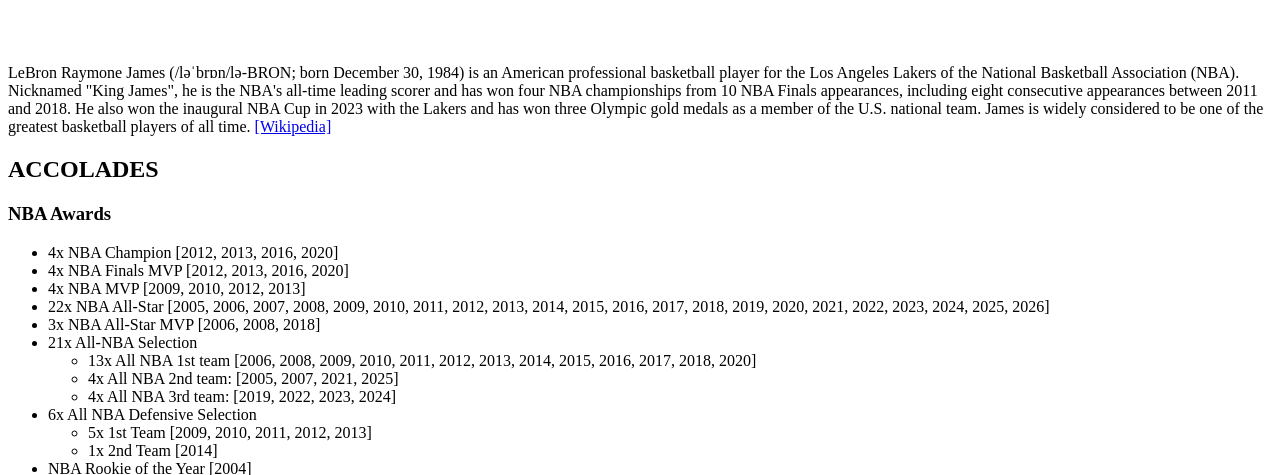
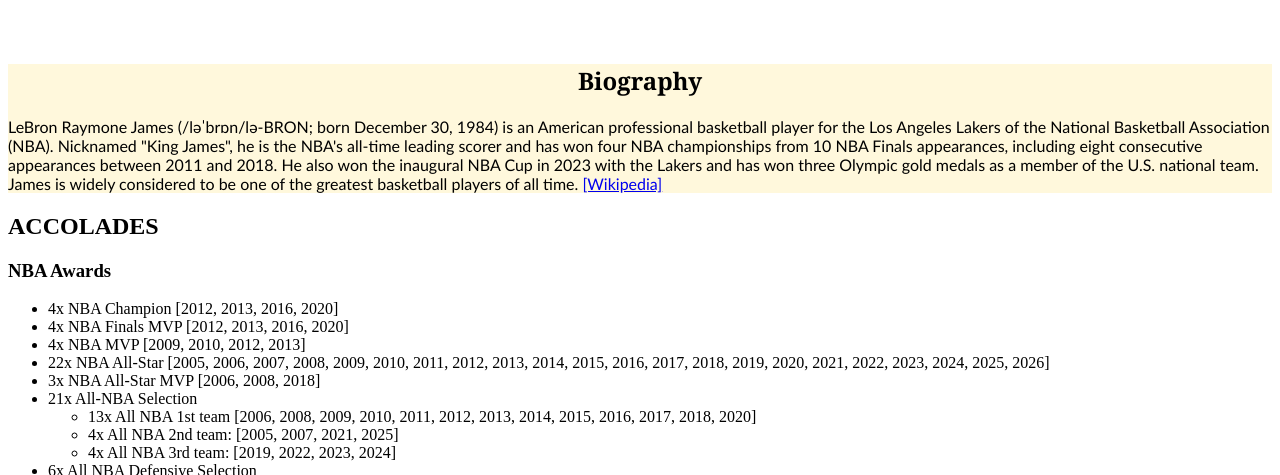
Before and after one commit to jjahamez/ics4u1, a website built with Vite: page assignment1/index.html in a window 1280 px wide. Shown: the part 342-817 px from the top of the page. Built offline with nearby package versions, Linux system fonts and the light colour scheme.

Commit message:
Added classes header/bio styling

```diff
--- a/assignment1/index.html
+++ b/assignment1/index.html
@@ -9,14 +9,21 @@
 </head>
 
 <body>
-  <h1> LEBRON JAMES FANPAGE </h1>
-  <p> LeBron Raymone James (/ləˈbrɒn/lə-BRON; born December 30, 1984) is an American professional basketball player for
-    the Los Angeles Lakers of the National Basketball Association (NBA). Nicknamed "King James", he is the NBA's
-    all-time leading scorer and has won four NBA championships from 10 NBA Finals appearances, including eight
-    consecutive appearances between 2011 and 2018. He also won the inaugural NBA Cup in 2023 with the Lakers and has won
-    three Olympic gold medals as a member of the U.S. national team. James is widely considered to be one of the
-    greatest basketball players of all time. <a href="https://en.wikipedia.org/wiki/LeBron_James"> [Wikipedia] </a>
-  </p>
+
+  <h1 class="header"> LEBRON JAMES FANPAGE </h1>
+
+  <section class="bio">
+    <h1> Biography </h1>
+    <p> LeBron Raymone James (/ləˈbrɒn/lə-BRON; born December 30, 1984) is an American professional basketball player
+      for
+      the Los Angeles Lakers of the National Basketball Association (NBA). Nicknamed "King James", he is the NBA's
+      all-time leading scorer and has won four NBA championships from 10 NBA Finals appearances, including eight
+      consecutive appearances between 2011 and 2018. He also won the inaugural NBA Cup in 2023 with the Lakers and has
+      won
+      three Olympic gold medals as a member of the U.S. national team. James is widely considered to be one of the
+      greatest basketball players of all time. <a href="https://en.wikipedia.org/wiki/LeBron_James"> [Wikipedia] </a>
+    </p>
+  </section>
 
   <h2> ACCOLADES </h2>
 
--- a/assignment1/src/style.css
+++ b/assignment1/src/style.css
@@ -1,8 +1,21 @@
-h1
-{
+h1.header {
     background-color: rgb(224, 224, 0);
     color: purple;
     text-align: center;
     font-family: Cambria;
     font-size: 100px;
 }
+
+.bio {
+    background-color: #fff8dc;
+}
+
+.bio h1 {
+    font-family: Cambria;
+    text-align: center;
+
+}
+
+.bio p {
+    font-family: Calibri;
+}
```
